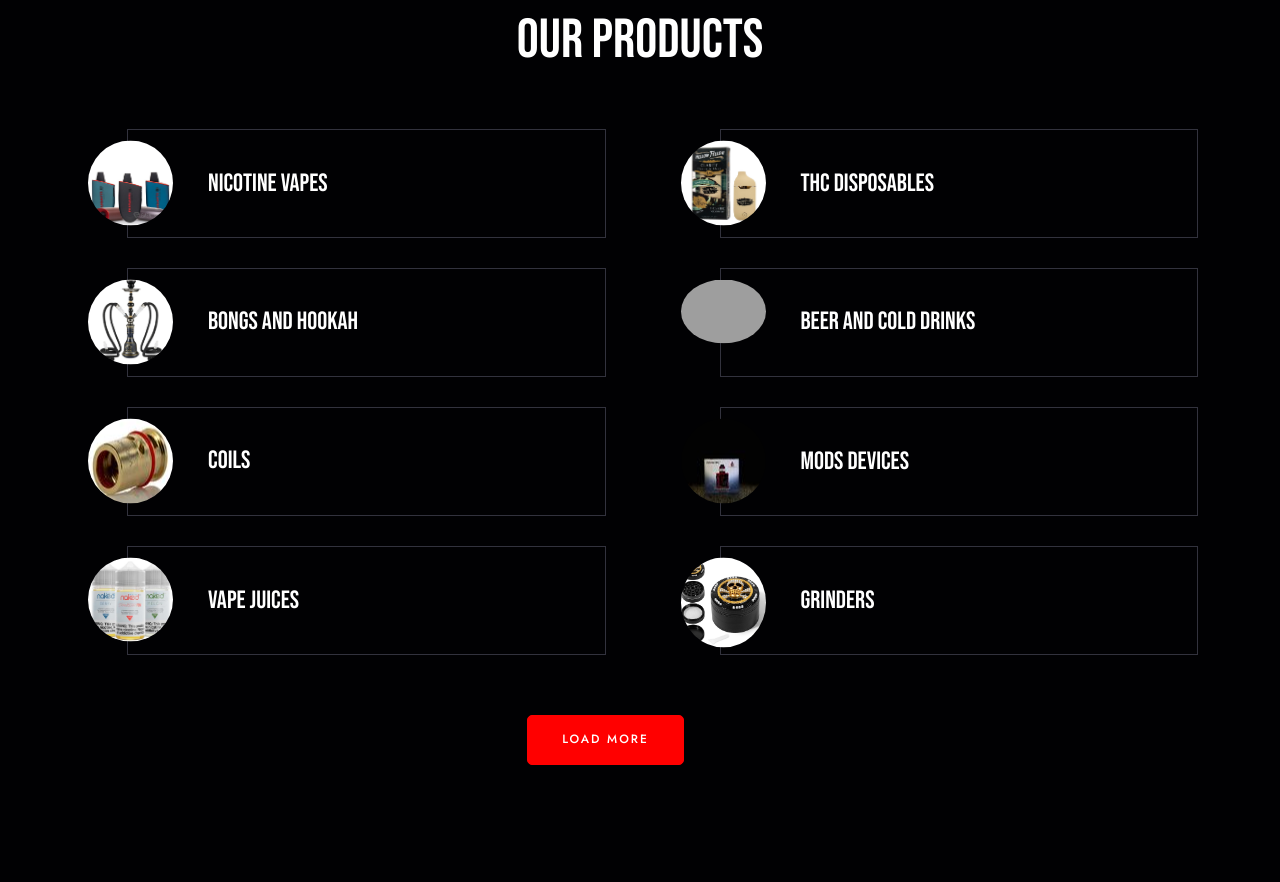
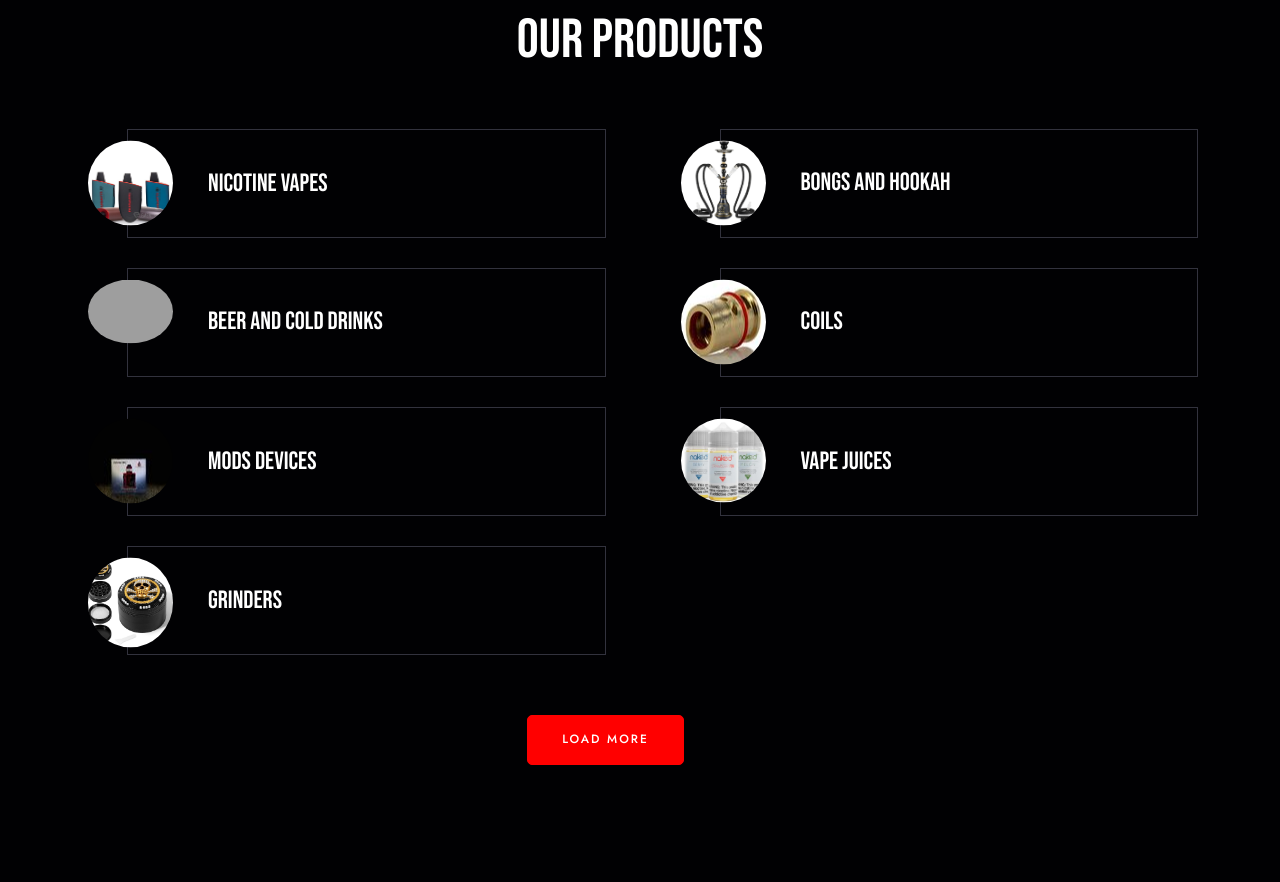
Before and after one commit to Dhruv-07/ds_smoke, a plain HTML site: page index.html in a window 1280 px wide. Shown: the part 2920-3802 px from the top of the page. Drawn offline with Linux system fonts and the light colour scheme; some packages are replaced by stand-ins of ours; grey boxes are pictures that could not be loaded.

Commit message:
Update index.html

```diff
--- a/index.html
+++ b/index.html
@@ -456,17 +456,7 @@
                                         </div>
                                     </div>
                                 </div>
-                                <div class="col-xl-6 col-lg-6 col-md-6 l-item mt-30">
-                                    <div class="popular-menu__list">
-                                        <div class="thumb">
-                                            <img src="assets/images/dhrimg/thc (5).jpeg" alt="">
-                                        </div>
-                                        <div class="content">
-                                            <h3 class="title border-effect"><a href="thc.html">THC DISPOSABLES </a></h3>
-                                            <!-- <span class="price">$12.00</span> -->
-                                        </div>
-                                    </div>
-                                </div>
+
                                 <div class="col-xl-6 col-lg-6 col-md-6 l-item mt-30">
                                     <div class="popular-menu__list">
                                         <div class="thumb">
```
